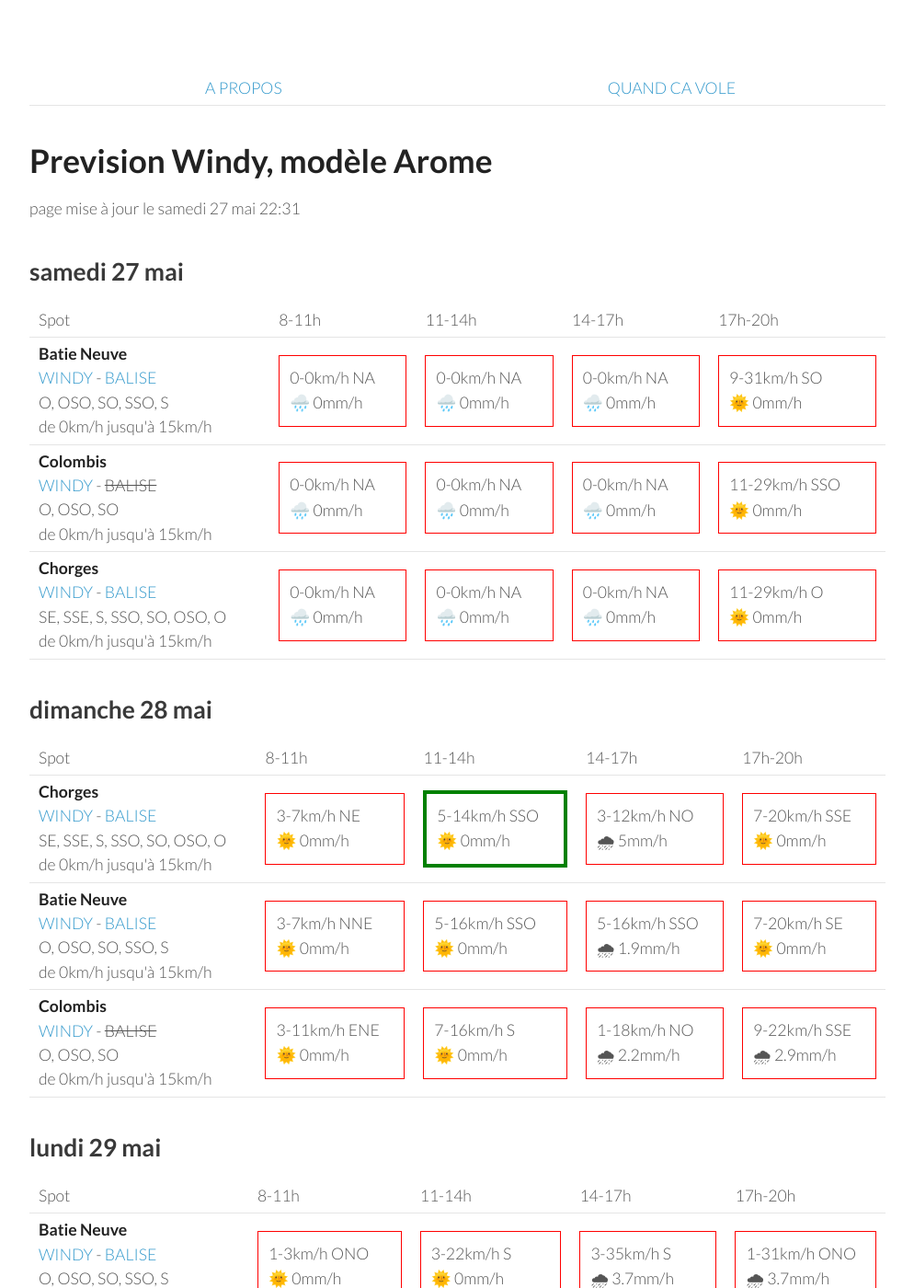
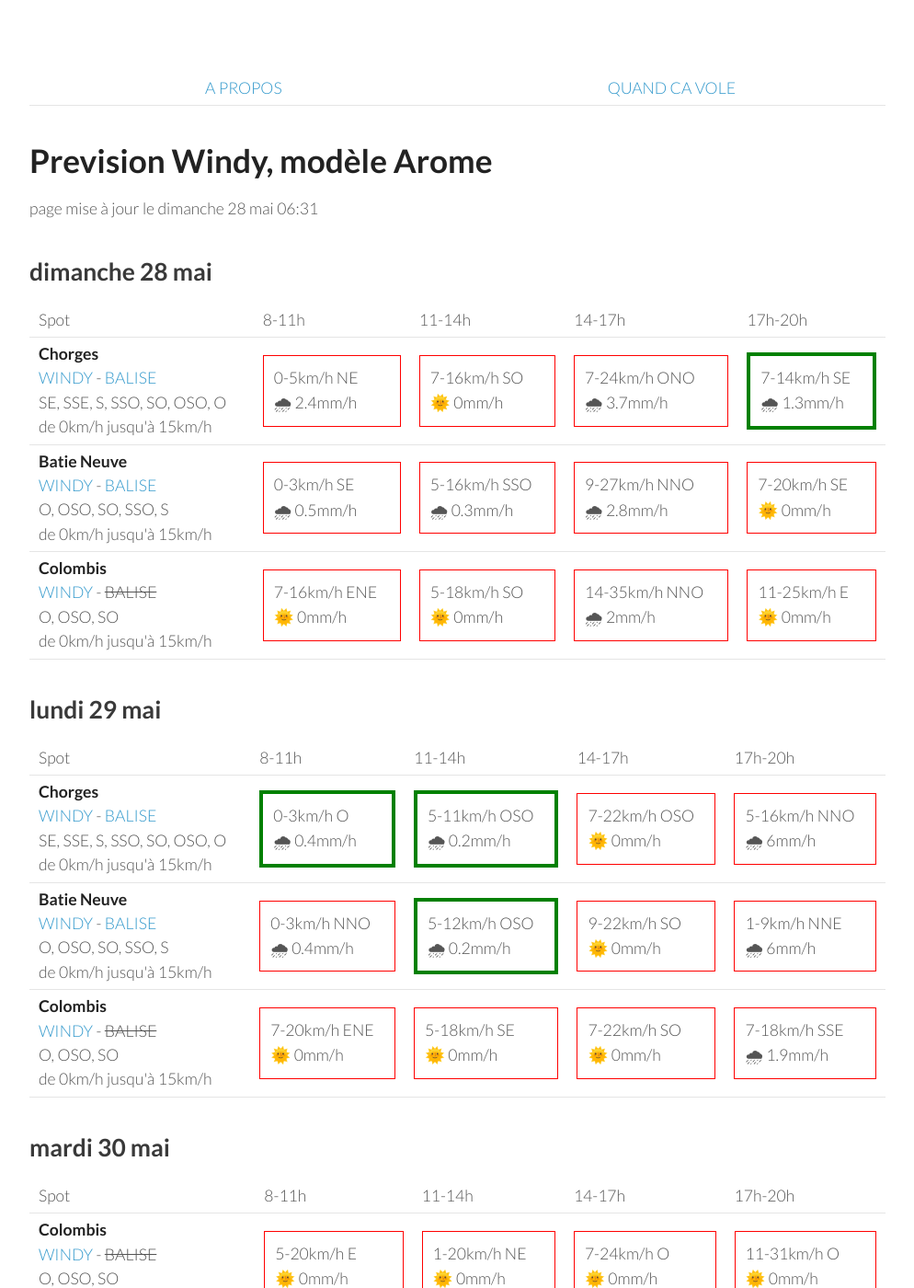
Before and after one commit to parapente-dans-le-nord/parapente-dans-le-nord.github.io, a Jekyll site: the page built from serre_poncon.markdown, in a window 1280 px wide and 1400 px high. Shown: the whole window at 92% size, without its empty margins (26-1020 px from the left). Built offline with Jekyll 4.4.1, drawn with Linux system fonts in a browser that asks for light colours; some of the changed text lies outside the part shown.

Commit message:
update index.markdown

```diff
--- a/serre_poncon.markdown
+++ b/serre_poncon.markdown
@@ -7,51 +7,8 @@ title:  "Tous les spots"
 {: .links}
 
 # Prevision Windy, modèle Arome
-page mise à jour le samedi 27 mai 22:31
+page mise à jour le dimanche 28 mai 06:31
 
-## samedi 27 mai
-
-{::nomarkdown}
-<table>
-  <tbody>
-    <tr>
-      <td>Spot</td>
-      <td>8-11h</td>
-      <td>11-14h</td>
-      <td>14-17h</td>
-      <td>17h-20h</td>
-    </tr>
-<tr>
-        <td><strong>Batie Neuve</strong><br><a href="https://windy.com/44.584/6.236?44.559,6.262,10,m:eTtagly">WINDY</a> - <span class=""><a href="https://www.openwindmap.org/PP554">BALISE</a> </span><br> <span class="vent-favorable">O, OSO, SO, SSO, S</span><br><span class="force-vent">de 0km/h jusqu'à 15km/h</span> </td>
-
-            <td><div class="not-flyable"><p>0-0km/h NA</p><p>🌧️ 0mm/h</p></div></td>
-            <td><div class="not-flyable"><p>0-0km/h NA</p><p>🌧️ 0mm/h</p></div></td>
-            <td><div class="not-flyable"><p>0-0km/h NA</p><p>🌧️ 0mm/h</p></div></td>
-            <td><div class="not-flyable"><p>9-31km/h SO</p><p>🌞 0mm/h</p></div></td>
-
-    </tr>
-<tr>
-        <td><strong>Colombis</strong><br><a href="https://windy.com/44.494/6.216?44.559,6.262,10">WINDY</a> - <span class="no-balise"> BALISE </span><br> <span class="vent-favorable">O, OSO, SO</span><br><span class="force-vent">de 0km/h jusqu'à 15km/h</span> </td>
-
-            <td><div class="not-flyable"><p>0-0km/h NA</p><p>🌧️ 0mm/h</p></div></td>
-            <td><div class="not-flyable"><p>0-0km/h NA</p><p>🌧️ 0mm/h</p></div></td>
-            <td><div class="not-flyable"><p>0-0km/h NA</p><p>🌧️ 0mm/h</p></div></td>
-            <td><div class="not-flyable"><p>11-29km/h SSO</p><p>🌞 0mm/h</p></div></td>
-
-    </tr>
-<tr>
-        <td><strong>Chorges</strong><br><a href="https://windy.com/44.578/6.280?44.559,6.262,10">WINDY</a> - <span class=""><a href="https://www.openwindmap.org/PP554">BALISE</a> </span><br> <span class="vent-favorable">SE, SSE, S, SSO, SO, OSO, O</span><br><span class="force-vent">de 0km/h jusqu'à 15km/h</span> </td>
-
-            <td><div class="not-flyable"><p>0-0km/h NA</p><p>🌧️ 0mm/h</p></div></td>
-            <td><div class="not-flyable"><p>0-0km/h NA</p><p>🌧️ 0mm/h</p></div></td>
-            <td><div class="not-flyable"><p>0-0km/h NA</p><p>🌧️ 0mm/h</p></div></td>
-            <td><div class="not-flyable"><p>11-29km/h O</p><p>🌞 0mm/h</p></div></td>
-
-    </tr>
-
-</tbody>
-</table>
-{:/}
 ## dimanche 28 mai
 
 {::nomarkdown}
@@ -67,19 +24,19 @@ page mise à jour le samedi 27 mai 22:31
 <tr>
         <td><strong>Chorges</strong><br><a href="https://windy.com/44.578/6.280?44.559,6.262,10">WINDY</a> - <span class=""><a href="https://www.openwindmap.org/PP554">BALISE</a> </span><br> <span class="vent-favorable">SE, SSE, S, SSO, SO, OSO, O</span><br><span class="force-vent">de 0km/h jusqu'à 15km/h</span> </td>
 
-            <td><div class="not-flyable"><p>3-7km/h NE</p><p>🌞 0mm/h</p></div></td>
-            <td><div class="flyable"><p>5-14km/h SSO</p><p>🌞 0mm/h</p></div></td>
-            <td><div class="not-flyable"><p>3-12km/h NO</p><p>🌧 5mm/h</p></div></td>
-            <td><div class="not-flyable"><p>7-20km/h SSE</p><p>🌞 0mm/h</p></div></td>
+            <td><div class="not-flyable"><p>0-5km/h NE</p><p>🌧 2.4mm/h</p></div></td>
+            <td><div class="not-flyable"><p>7-16km/h SO</p><p>🌞 0mm/h</p></div></td>
+            <td><div class="not-flyable"><p>7-24km/h ONO</p><p>🌧 3.7mm/h</p></div></td>
+            <td><div class="flyable"><p>7-14km/h SE</p><p>🌧 1.3mm/h</p></div></td>
 
 
     </tr>
 <tr>
         <td><strong>Batie Neuve</strong><br><a href="https://windy.com/44.584/6.236?44.559,6.262,10,m:eTtagly">WINDY</a> - <span class=""><a href="https://www.openwindmap.org/PP554">BALISE</a> </span><br> <span class="vent-favorable">O, OSO, SO, SSO, S</span><br><span class="force-vent">de 0km/h jusqu'à 15km/h</span> </td>
 
-            <td><div class="not-flyable"><p>3-7km/h NNE</p><p>🌞 0mm/h</p></div></td>
-            <td><div class="not-flyable"><p>5-16km/h SSO</p><p>🌞 0mm/h</p></div></td>
-            <td><div class="not-flyable"><p>5-16km/h SSO</p><p>🌧 1.9mm/h</p></div></td>
+            <td><div class="not-flyable"><p>0-3km/h SE</p><p>🌧 0.5mm/h</p></div></td>
+            <td><div class="not-flyable"><p>5-16km/h SSO</p><p>🌧 0.3mm/h</p></div></td>
+            <td><div class="not-flyable"><p>9-27km/h NNO</p><p>🌧 2.8mm/h</p></div></td>
             <td><div class="not-flyable"><p>7-20km/h SE</p><p>🌞 0mm/h</p></div></td>
 
 
@@ -87,10 +44,10 @@ page mise à jour le samedi 27 mai 22:31
 <tr>
         <td><strong>Colombis</strong><br><a href="https://windy.com/44.494/6.216?44.559,6.262,10">WINDY</a> - <span class="no-balise"> BALISE </span><br> <span class="vent-favorable">O, OSO, SO</span><br><span class="force-vent">de 0km/h jusqu'à 15km/h</span> </td>
 
-            <td><div class="not-flyable"><p>3-11km/h ENE</p><p>🌞 0mm/h</p></div></td>
-            <td><div class="not-flyable"><p>7-16km/h S</p><p>🌞 0mm/h</p></div></td>
-            <td><div class="not-flyable"><p>1-18km/h NO</p><p>🌧 2.2mm/h</p></div></td>
-            <td><div class="not-flyable"><p>9-22km/h SSE</p><p>🌧 2.9mm/h</p></div></td>
+            <td><div class="not-flyable"><p>7-16km/h ENE</p><p>🌞 0mm/h</p></div></td>
+            <td><div class="not-flyable"><p>5-18km/h SO</p><p>🌞 0mm/h</p></div></td>
+            <td><div class="not-flyable"><p>14-35km/h NNO</p><p>🌧 2mm/h</p></div></td>
+            <td><div class="not-flyable"><p>11-25km/h E</p><p>🌞 0mm/h</p></div></td>
 
 
     </tr>
@@ -111,32 +68,32 @@ page mise à jour le samedi 27 mai 22:31
       <td>17h-20h</td>
     </tr>
 <tr>
+        <td><strong>Chorges</strong><br><a href="https://windy.com/44.578/6.280?44.559,6.262,10">WINDY</a> - <span class=""><a href="https://www.openwindmap.org/PP554">BALISE</a> </span><br> <span class="vent-favorable">SE, SSE, S, SSO, SO, OSO, O</span><br><span class="force-vent">de 0km/h jusqu'à 15km/h</span> </td>
+
+            <td><div class="flyable"><p>0-3km/h O</p><p>🌧 0.4mm/h</p></div></td>
+            <td><div class="flyable"><p>5-11km/h OSO</p><p>🌧 0.2mm/h</p></div></td>
+            <td><div class="not-flyable"><p>7-22km/h OSO</p><p>🌞 0mm/h</p></div></td>
+            <td><div class="not-flyable"><p>5-16km/h NNO</p><p>🌧 6mm/h</p></div></td>
+
+
+    </tr>
+<tr>
         <td><strong>Batie Neuve</strong><br><a href="https://windy.com/44.584/6.236?44.559,6.262,10,m:eTtagly">WINDY</a> - <span class=""><a href="https://www.openwindmap.org/PP554">BALISE</a> </span><br> <span class="vent-favorable">O, OSO, SO, SSO, S</span><br><span class="force-vent">de 0km/h jusqu'à 15km/h</span> </td>
 
-            <td><div class="not-flyable"><p>1-3km/h ONO</p><p>🌞 0mm/h</p></div></td>
-            <td><div class="not-flyable"><p>3-22km/h S</p><p>🌞 0mm/h</p></div></td>
-            <td><div class="not-flyable"><p>3-35km/h S</p><p>🌧 3.7mm/h</p></div></td>
-            <td><div class="not-flyable"><p>1-31km/h ONO</p><p>🌧 3.7mm/h</p></div></td>
+            <td><div class="not-flyable"><p>0-3km/h NNO</p><p>🌧 0.4mm/h</p></div></td>
+            <td><div class="flyable"><p>5-12km/h OSO</p><p>🌧 0.2mm/h</p></div></td>
+            <td><div class="not-flyable"><p>9-22km/h SO</p><p>🌞 0mm/h</p></div></td>
+            <td><div class="not-flyable"><p>1-9km/h NNE</p><p>🌧 6mm/h</p></div></td>
 
 
     </tr>
 <tr>
         <td><strong>Colombis</strong><br><a href="https://windy.com/44.494/6.216?44.559,6.262,10">WINDY</a> - <span class="no-balise"> BALISE </span><br> <span class="vent-favorable">O, OSO, SO</span><br><span class="force-vent">de 0km/h jusqu'à 15km/h</span> </td>
 
-            <td><div class="not-flyable"><p>11-24km/h ENE</p><p>🌞 0mm/h</p></div></td>
-            <td><div class="not-flyable"><p>1-16km/h ONO</p><p>🌞 0mm/h</p></div></td>
-            <td><div class="not-flyable"><p>0-33km/h NNE</p><p>🌧 1.7mm/h</p></div></td>
-            <td><div class="not-flyable"><p>1-24km/h NO</p><p>🌧 1.9mm/h</p></div></td>
-
-
-    </tr>
-<tr>
-        <td><strong>Chorges</strong><br><a href="https://windy.com/44.578/6.280?44.559,6.262,10">WINDY</a> - <span class=""><a href="https://www.openwindmap.org/PP554">BALISE</a> </span><br> <span class="vent-favorable">SE, SSE, S, SSO, SO, OSO, O</span><br><span class="force-vent">de 0km/h jusqu'à 15km/h</span> </td>
-
-            <td><div class="not-flyable"><p>3-5km/h ONO</p><p>🌞 0mm/h</p></div></td>
-            <td><div class="not-flyable"><p>1-22km/h SSE</p><p>🌞 0mm/h</p></div></td>
-            <td><div class="not-flyable"><p>3-33km/h SSO</p><p>🌧 3.5mm/h</p></div></td>
-            <td><div class="not-flyable"><p>1-29km/h NO</p><p>🌧 3mm/h</p></div></td>
+            <td><div class="not-flyable"><p>7-20km/h ENE</p><p>🌞 0mm/h</p></div></td>
+            <td><div class="not-flyable"><p>5-18km/h SE</p><p>🌞 0mm/h</p></div></td>
+            <td><div class="not-flyable"><p>7-22km/h SO</p><p>🌞 0mm/h</p></div></td>
+            <td><div class="not-flyable"><p>7-18km/h SSE</p><p>🌧 1.9mm/h</p></div></td>
 
 
     </tr>
@@ -159,30 +116,30 @@ page mise à jour le samedi 27 mai 22:31
 <tr>
         <td><strong>Colombis</strong><br><a href="https://windy.com/44.494/6.216?44.559,6.262,10">WINDY</a> - <span class="no-balise"> BALISE </span><br> <span class="vent-favorable">O, OSO, SO</span><br><span class="force-vent">de 0km/h jusqu'à 15km/h</span> </td>
 
-            <td><div class="not-flyable"><p>5-22km/h E</p><p>🌞 0mm/h</p></div></td>
+            <td><div class="not-flyable"><p>5-20km/h E</p><p>🌞 0mm/h</p></div></td>
             <td><div class="not-flyable"><p>1-20km/h NE</p><p>🌞 0mm/h</p></div></td>
-            <td><div class="not-flyable"><p>5-20km/h O</p><p>🌞 0mm/h</p></div></td>
-            <td><div class="not-flyable"><p>7-25km/h OSO</p><p>🌧 0.2mm/h</p></div></td>
+            <td><div class="not-flyable"><p>7-24km/h O</p><p>🌞 0mm/h</p></div></td>
+            <td><div class="not-flyable"><p>11-31km/h O</p><p>🌞 0mm/h</p></div></td>
+
+
+    </tr>
+<tr>
+        <td><strong>Batie Neuve</strong><br><a href="https://windy.com/44.584/6.236?44.559,6.262,10,m:eTtagly">WINDY</a> - <span class=""><a href="https://www.openwindmap.org/PP554">BALISE</a> </span><br> <span class="vent-favorable">O, OSO, SO, SSO, S</span><br><span class="force-vent">de 0km/h jusqu'à 15km/h</span> </td>
+
+            <td><div class="not-flyable"><p>5-20km/h ENE</p><p>🌞 0mm/h</p></div></td>
+            <td><div class="not-flyable"><p>3-24km/h S</p><p>🌞 0mm/h</p></div></td>
+            <td><div class="not-flyable"><p>7-27km/h OSO</p><p>🌞 0mm/h</p></div></td>
+            <td><div class="not-flyable"><p>9-37km/h O</p><p>🌧 0.3mm/h</p></div></td>
 
 
     </tr>
 <tr>
         <td><strong>Chorges</strong><br><a href="https://windy.com/44.578/6.280?44.559,6.262,10">WINDY</a> - <span class=""><a href="https://www.openwindmap.org/PP554">BALISE</a> </span><br> <span class="vent-favorable">SE, SSE, S, SSO, SO, OSO, O</span><br><span class="force-vent">de 0km/h jusqu'à 15km/h</span> </td>
 
-            <td><div class="not-flyable"><p>5-25km/h ENE</p><p>🌞 0mm/h</p></div></td>
-            <td><div class="not-flyable"><p>1-25km/h SE</p><p>🌞 0mm/h</p></div></td>
-            <td><div class="not-flyable"><p>5-24km/h OSO</p><p>🌧 0.2mm/h</p></div></td>
-            <td><div class="not-flyable"><p>9-33km/h OSO</p><p>🌧 0.5mm/h</p></div></td>
-
-
-    </tr>
-<tr>
-        <td><strong>Batie Neuve</strong><br><a href="https://windy.com/44.584/6.236?44.559,6.262,10,m:eTtagly">WINDY</a> - <span class=""><a href="https://www.openwindmap.org/PP554">BALISE</a> </span><br> <span class="vent-favorable">O, OSO, SO, SSO, S</span><br><span class="force-vent">de 0km/h jusqu'à 15km/h</span> </td>
-
-            <td><div class="not-flyable"><p>5-22km/h ENE</p><p>🌞 0mm/h</p></div></td>
-            <td><div class="not-flyable"><p>3-24km/h SSE</p><p>🌞 0mm/h</p></div></td>
-            <td><div class="not-flyable"><p>5-25km/h SO</p><p>🌧 0.3mm/h</p></div></td>
-            <td><div class="not-flyable"><p>9-33km/h OSO</p><p>🌧 0.5mm/h</p></div></td>
+            <td><div class="not-flyable"><p>5-24km/h ENE</p><p>🌞 0mm/h</p></div></td>
+            <td><div class="not-flyable"><p>1-25km/h SSE</p><p>🌞 0mm/h</p></div></td>
+            <td><div class="not-flyable"><p>7-25km/h OSO</p><p>🌞 0mm/h</p></div></td>
+            <td><div class="not-flyable"><p>9-37km/h OSO</p><p>🌧 0.2mm/h</p></div></td>
 
 
     </tr>
@@ -205,8 +162,8 @@ page mise à jour le samedi 27 mai 22:31
 <tr>
         <td><strong>Colombis</strong><br><a href="https://windy.com/44.494/6.216?44.559,6.262,10">WINDY</a> - <span class="no-balise"> BALISE </span><br> <span class="vent-favorable">O, OSO, SO</span><br><span class="force-vent">de 0km/h jusqu'à 15km/h</span> </td>
 
-            <td><div class="not-flyable"><p>5-16km/h E</p><p>🌞 0mm/h</p></div></td>
-            <td><div class="not-flyable"><p>5-18km/h ONO</p><p>🌞 0mm/h</p></div></td>
+            <td><div class="not-flyable"><p>5-14km/h ESE</p><p>🌧 0.2mm/h</p></div></td>
+            <td><div class="not-flyable"><p>3-20km/h OSO</p><p>🌧 0.8mm/h</p></div></td>
             <td><div class="not-flyable"><p>3-29km/h NE</p><p>🌧 4.4mm/h</p></div></td>
             <td><div class="not-flyable"><p>5-24km/h OSO</p><p>🌧 4.3mm/h</p></div></td>
 
@@ -215,8 +172,8 @@ page mise à jour le samedi 27 mai 22:31
 <tr>
         <td><strong>Batie Neuve</strong><br><a href="https://windy.com/44.584/6.236?44.559,6.262,10,m:eTtagly">WINDY</a> - <span class=""><a href="https://www.openwindmap.org/PP554">BALISE</a> </span><br> <span class="vent-favorable">O, OSO, SO, SSO, S</span><br><span class="force-vent">de 0km/h jusqu'à 15km/h</span> </td>
 
-            <td><div class="not-flyable"><p>1-14km/h ENE</p><p>🌞 0mm/h</p></div></td>
-            <td><div class="not-flyable"><p>5-24km/h SO</p><p>🌞 0mm/h</p></div></td>
+            <td><div class="not-flyable"><p>3-14km/h ENE</p><p>🌞 0mm/h</p></div></td>
+            <td><div class="not-flyable"><p>5-22km/h SO</p><p>🌧 1.1mm/h</p></div></td>
             <td><div class="not-flyable"><p>5-33km/h ESE</p><p>🌧 8mm/h</p></div></td>
             <td><div class="not-flyable"><p>5-31km/h SO</p><p>🌧 4.3mm/h</p></div></td>
 
@@ -226,7 +183,7 @@ page mise à jour le samedi 27 mai 22:31
         <td><strong>Chorges</strong><br><a href="https://windy.com/44.578/6.280?44.559,6.262,10">WINDY</a> - <span class=""><a href="https://www.openwindmap.org/PP554">BALISE</a> </span><br> <span class="vent-favorable">SE, SSE, S, SSO, SO, OSO, O</span><br><span class="force-vent">de 0km/h jusqu'à 15km/h</span> </td>
 
             <td><div class="not-flyable"><p>3-16km/h ENE</p><p>🌞 0mm/h</p></div></td>
-            <td><div class="not-flyable"><p>3-24km/h SO</p><p>🌞 0mm/h</p></div></td>
+            <td><div class="not-flyable"><p>5-22km/h SO</p><p>🌧 1mm/h</p></div></td>
             <td><div class="not-flyable"><p>3-31km/h E</p><p>🌧 8mm/h</p></div></td>
             <td><div class="not-flyable"><p>7-29km/h SO</p><p>🌧 4.4mm/h</p></div></td>
 
```
